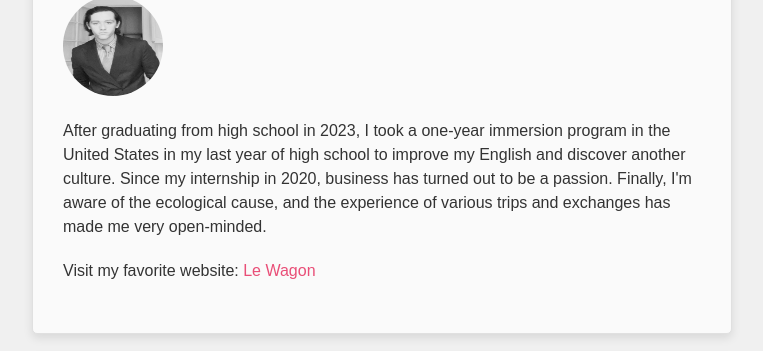
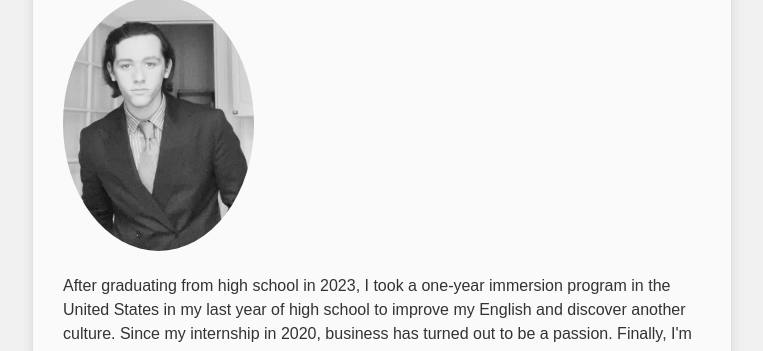
Before and after one commit to Achille-Bout2/my-profile, a plain HTML site: page index.html in a window 1280 px wide. Shown: the part 163-514 px from the top of the page, without its empty margins (258-1021 px from the left). Drawn offline with Linux system fonts and the light colour scheme.

Commit message:
Update style.css

```diff
--- a/style.css
+++ b/style.css
@@ -95,8 +95,7 @@ h2 {
 /* Make the profile picture round */
 .img-circle {
     border-radius: 50%; /* Makes the image round */
-    width: 100px; /* Adjust width as needed */
-    height: 100px; /* Adjust height as needed */
+    width: 30%;
 }
 
 /* Style the link to look like a button */
```
